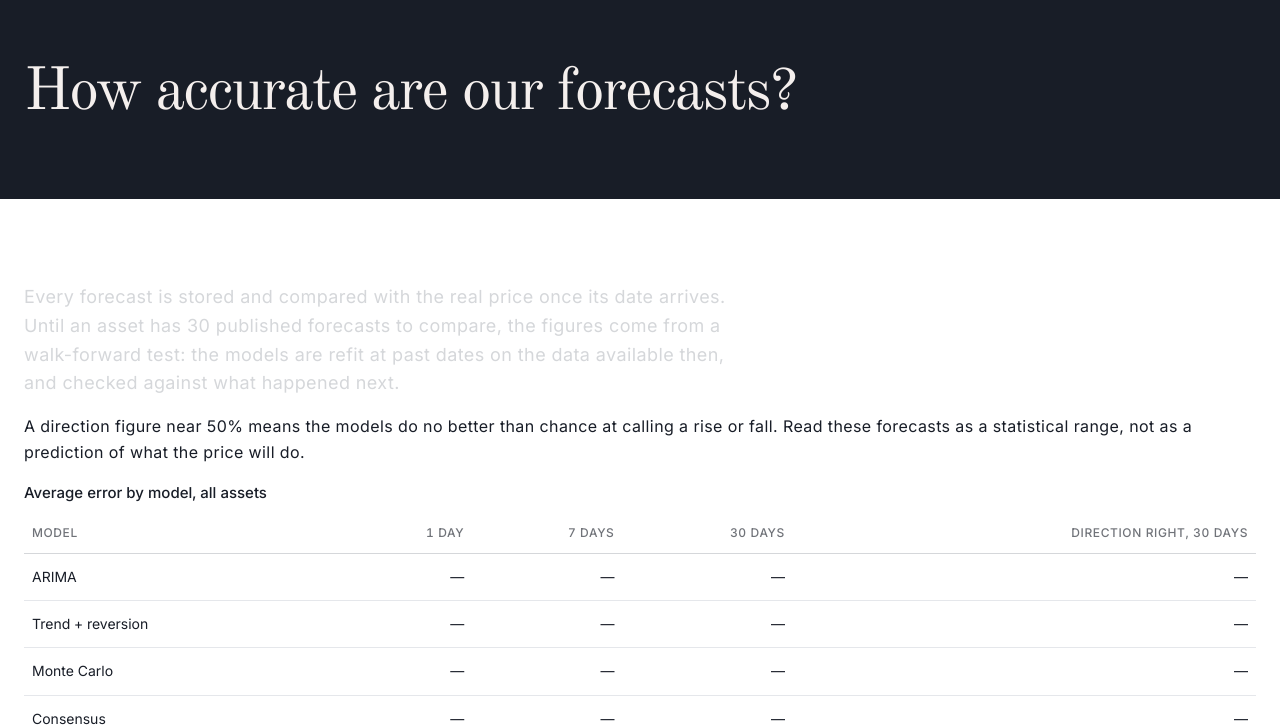
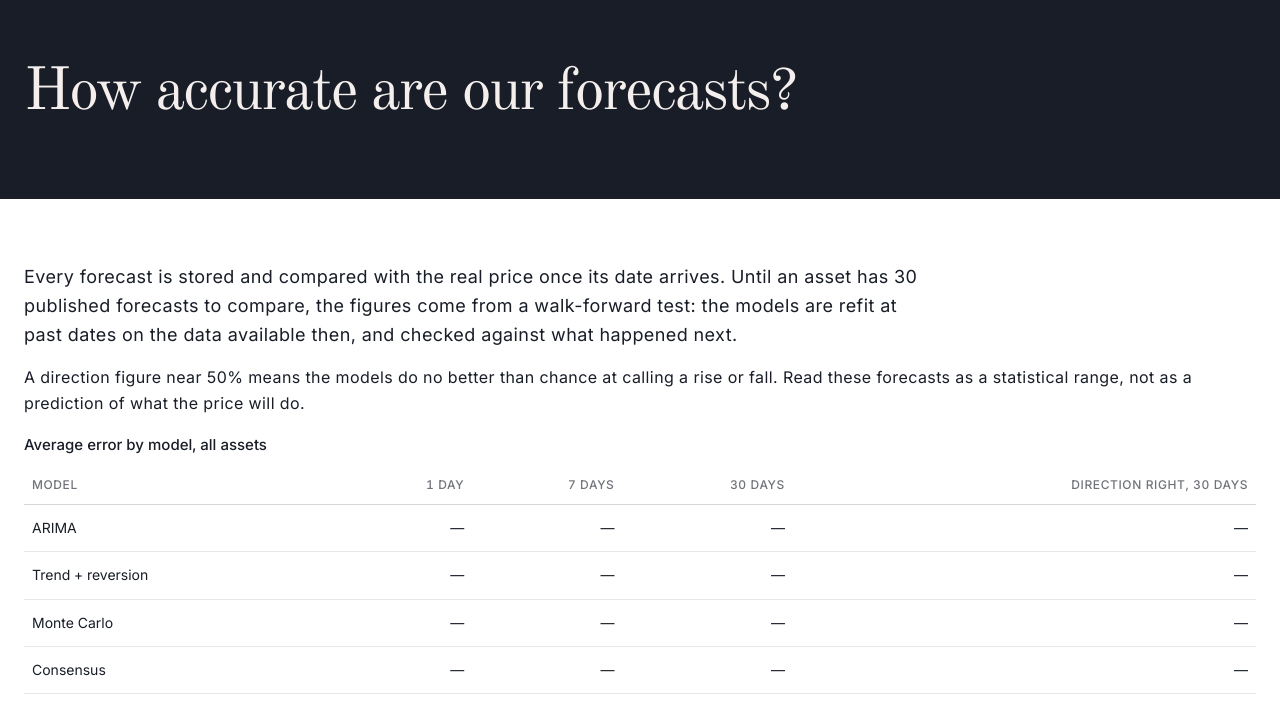
Before and after one commit to skomoroxi/finforecast, a Django app: page /accuracy/ in a window 1280 px wide. Shown: the part 72-798 px from the top of the page. Run offline with Django 5.2, Linux system fonts and the light colour scheme; data that the repository does not hold is empty; parts of the project's set-up code (start-up, migrations or seed data) failed here and were passed over.

Commit message:
Site: fix a CSS collision and repeated wording on stock pages
Co-Authored-By: Claude Opus 5.5 <noreply@anthropic.com>

```diff
--- a/apps/content/context.py
+++ b/apps/content/context.py
@@ -196,6 +196,7 @@ def build(asset: Asset, language: str = "en") -> Context:
         "code_suffix": code_suffix(asset),
         "subject": subject,
         "Subject": capitalise(subject),
+        "subject_short": subject.removesuffix(" stock"),
         "noun": noun,
         "Noun": titlecase(noun),
         "unit": asset.unit,
@@ -316,6 +317,7 @@ VARIABLES = {
     "code_suffix",
     "subject",
     "Subject",
+    "subject_short",
     "noun",
     "Noun",
     "unit",
--- a/apps/content/defaults.py
+++ b/apps/content/defaults.py
@@ -24,9 +24,9 @@ COMMON = {
     "h_accuracy": "How we forecast {subject} and how accurate we are",
     "h_faq": "{name} price prediction FAQ",
     "reviewer": "Margerie Holtz",
-    "intro": """Daily {subject} {noun} forecasts for the next 30 days, monthly averages for every month to December {last_year} and a yearly outlook to {last_yearly}, from three independent statistical models.
+    "intro": """Daily {subject_short} {noun} forecasts for the next 30 days, monthly averages for every month to December {last_year} and a yearly outlook to {last_yearly}, from three independent statistical models.
 ~~
-This page forecasts the {subject} {noun} for the next 30 days, for every month through {last_year} and for each year to {last_yearly}, using three different statistical models and their consensus.
+This page forecasts the {subject_short} {noun} for the next 30 days, for every month through {last_year} and for each year to {last_yearly}, using three different statistical models and their consensus.
 
 The forecasts, the technical analysis and this text are recalculated automatically every day from the latest closing price.
 ~~
--- a/apps/web/static/web/site.css
+++ b/apps/web/static/web/site.css
@@ -1497,54 +1497,6 @@ h3.year__heading {
     top: 8px;
   }
 
-/* TextPage */
-.band {
-    padding: 64px 0 48px;
-  }
-  .crumbs {
-    font-size: 13px;
-    letter-spacing: normal;
-    margin-bottom: 24px;
-    color: var(--muted-on-dark);
-  }
-  .crumbs a,
-  .crumbs a:visited {
-    color: var(--gray-300);
-  }
-  .lead {
-    margin-top: 20px;
-    max-width: 720px;
-    font-size: 18px;
-    color: var(--gray-300);
-  }
-  .prose {
-    max-width: 760px;
-  }
-  .prose :global(h2) {
-    font-size: clamp(28px, 3.4vw, 36px);
-    margin: 48px 0 12px;
-  }
-  .prose :global(h2:first-child) {
-    margin-top: 0;
-  }
-  .prose :global(ul),
-  .prose :global(ol) {
-    padding-left: 22px;
-    margin: 0 0 16px;
-  }
-  .prose :global(li) {
-    margin-bottom: 6px;
-  }
-  .prose :global(code) {
-    font-size: 14px;
-    background: var(--gray-100);
-    padding: 1px 5px;
-    border-radius: 3px;
-  }
-  .prose :global(.dt) {
-    margin: 16px 0 24px;
-  }
-
 /* Public site additions */
 .page-head { padding: var(--section-y) 0; }
 .page-head h1 { color: var(--cream); margin: 0 0 12px; }
```
Also changed, not shown: apps/web/tests/test_site.py (+6 -0 lines).
